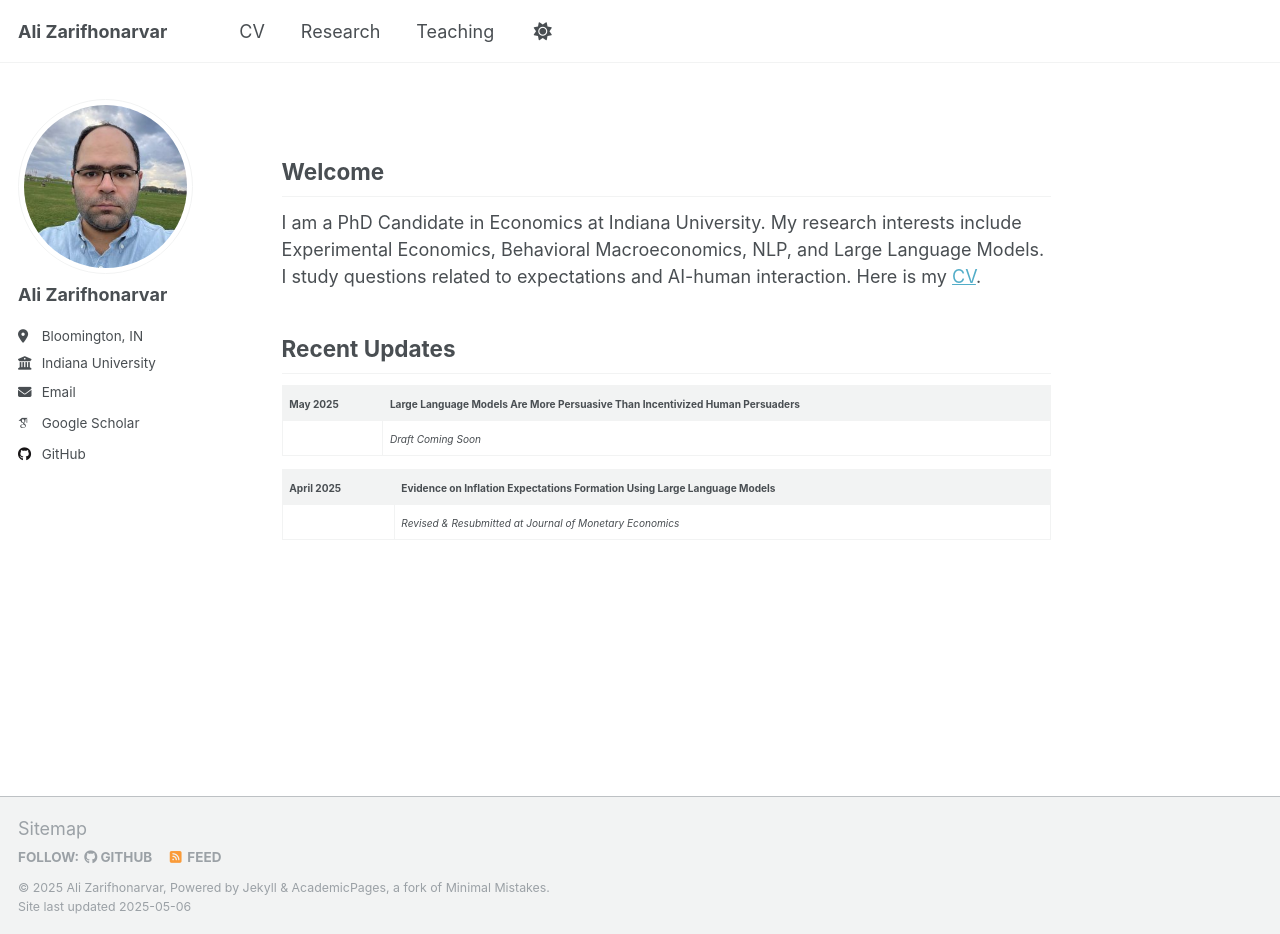
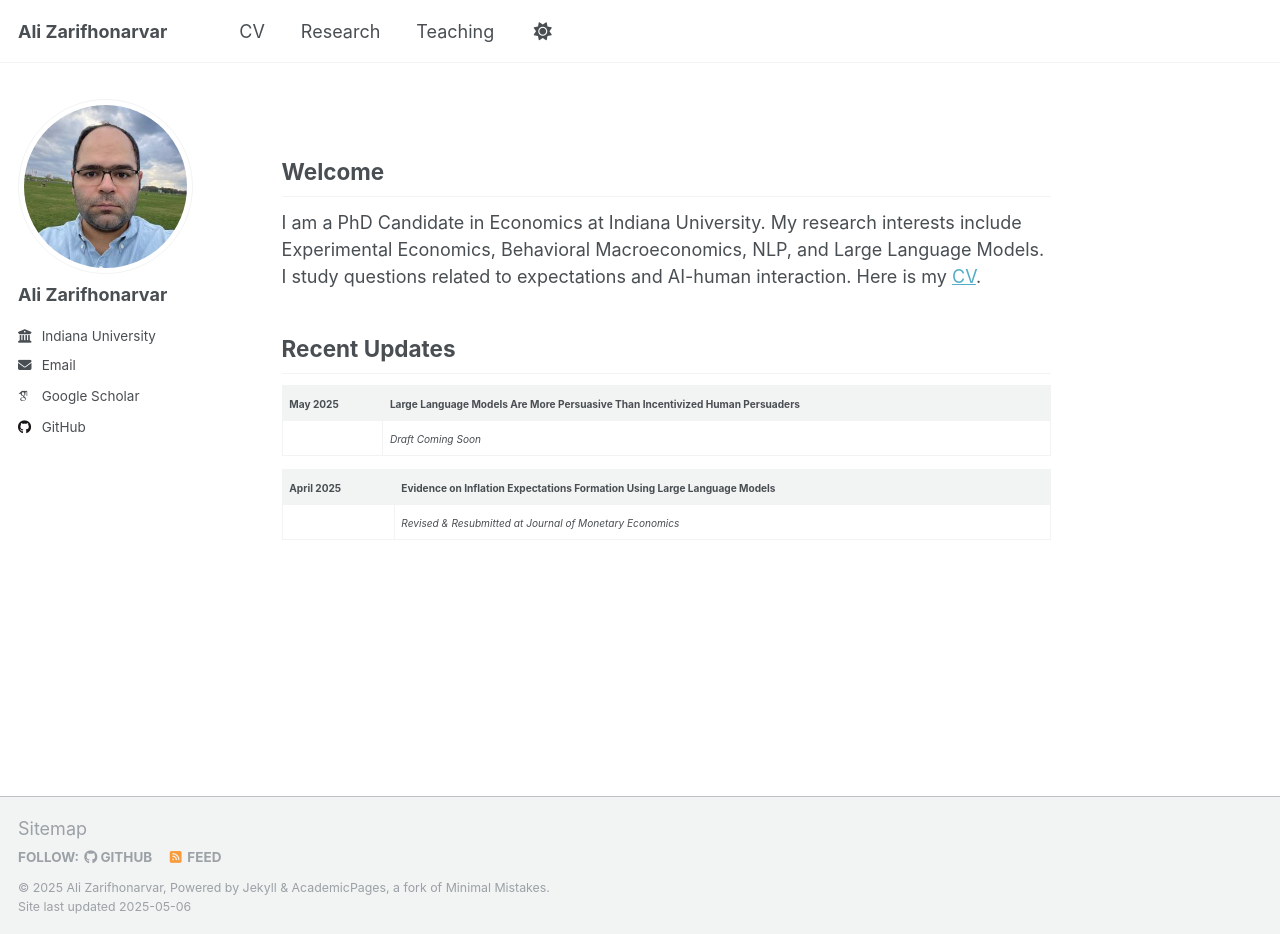
Before and after one commit to alizarif/alizarif.github.io, a Jekyll site: the page built from _pages/about.md, in a window 1280 px wide and 934 px high. Built offline with Jekyll 4.4.1, drawn with Linux system fonts in a browser that asks for light colours; some web fonts are replaced.

Commit message:
Update _config.yml

```diff
--- a/_config.yml
+++ b/_config.yml
@@ -26,7 +26,7 @@ author:
   name             : "Ali Zarifhonarvar"
   pronouns         : # example: "she/her"
   bio              : ""
-  location         : "Bloomington, IN"
+  location         : #"Bloomington, IN"
   employer         : "Indiana University"
   uri              : # alizarif.github.io
   email            : "alizarif@iu.edu"
```
